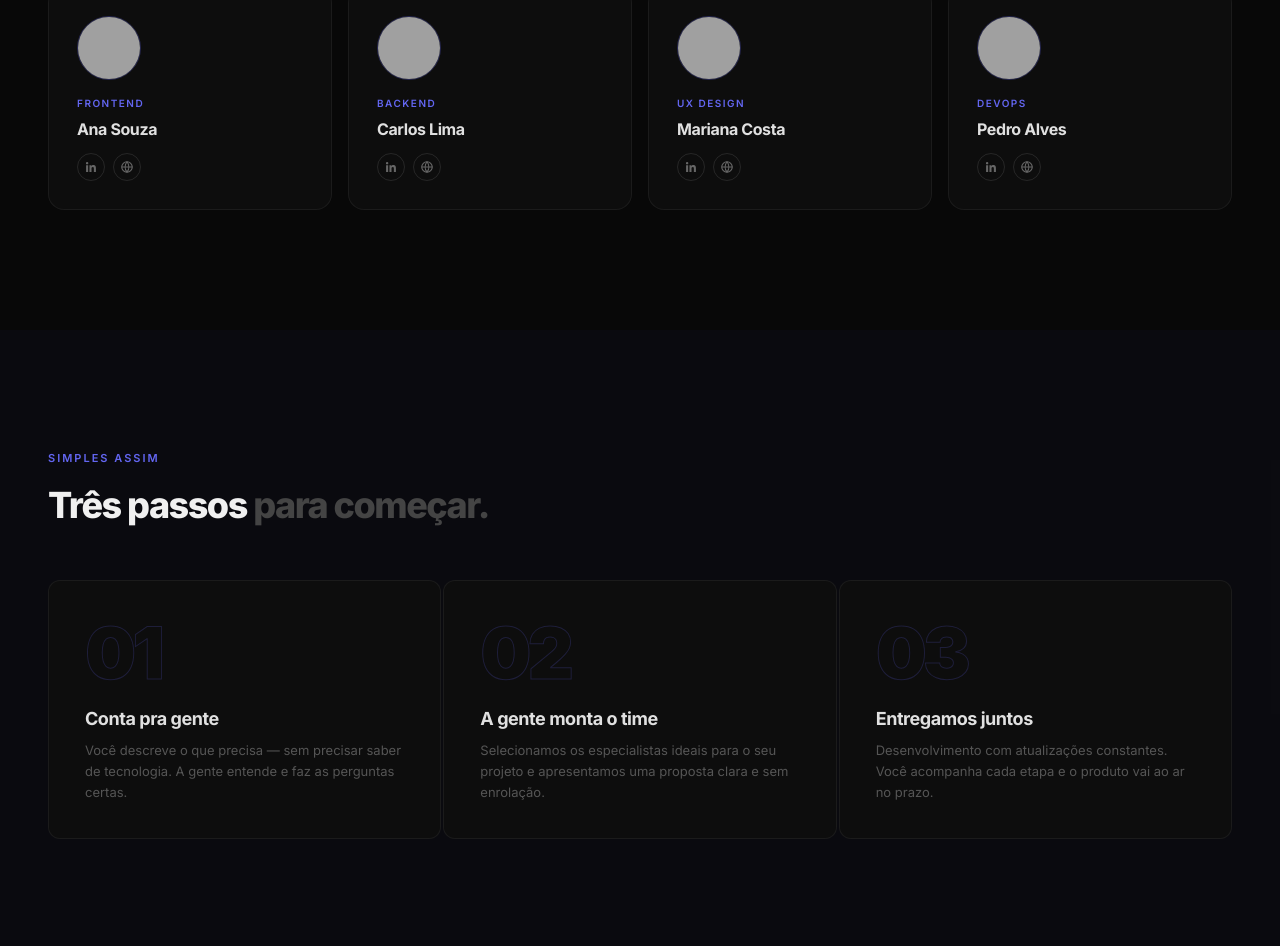
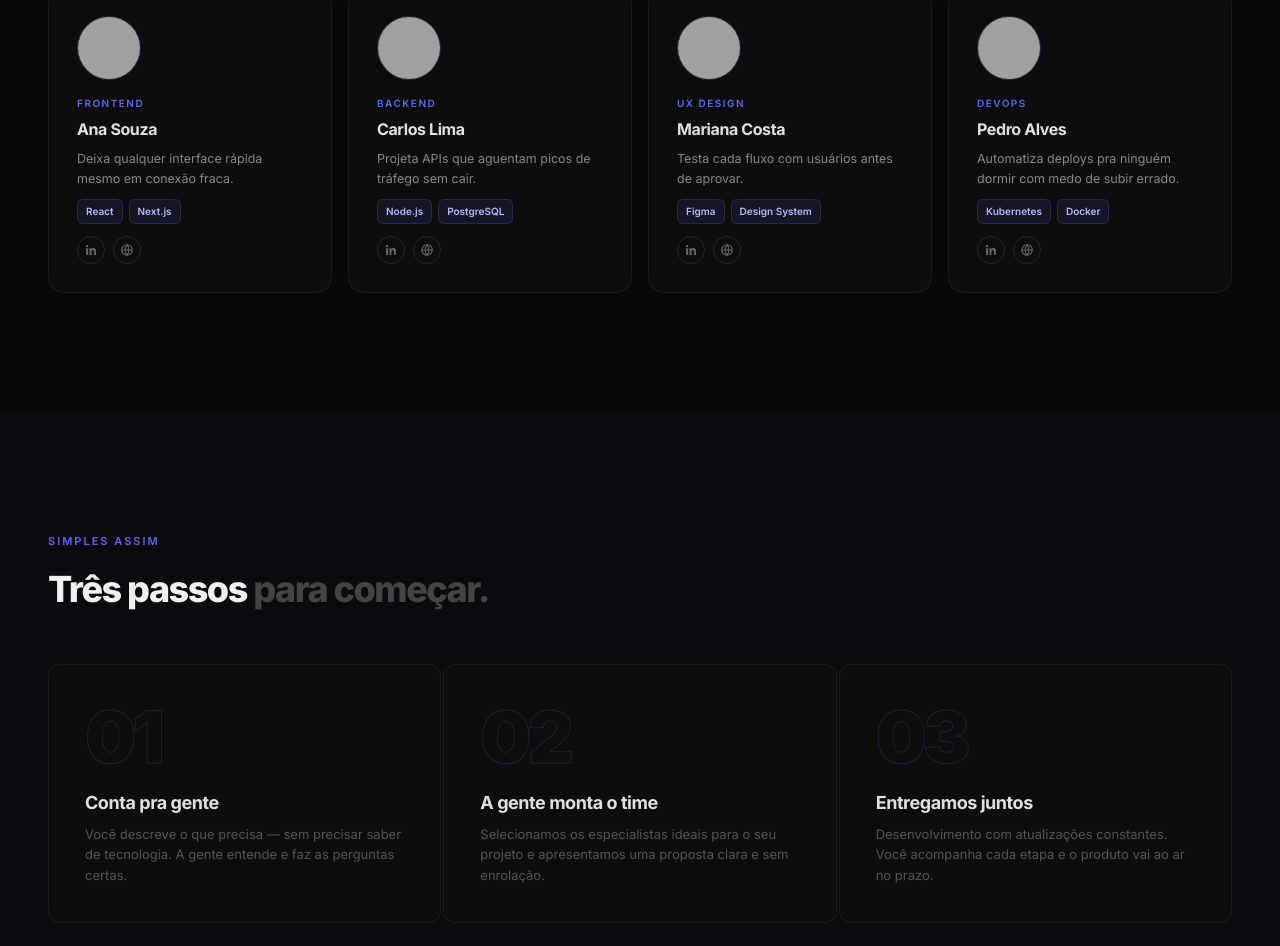
Before and after one commit to dionbiancha/team-portfolio, a Next.js app: page / in a window 1280 px wide. Shown: the part 1573-2519 px from the top of the page. Built offline with nearby package versions, Linux system fonts and the light colour scheme; grey boxes are pictures that could not be loaded.

Commit message:
feat: add specialty tagline and skill tags to team cards

```diff
--- a/src/components/Team.tsx
+++ b/src/components/Team.tsx
@@ -40,6 +40,21 @@ export default function Team() {
               {member.lead}
             </p>
 
+            <p className="text-[12.5px] leading-relaxed text-[#888] mt-2">
+              {member.tagline}
+            </p>
+
+            <div className="flex flex-wrap gap-1.5 mt-2.5">
+              {member.tags.map((tag) => (
+                <span
+                  key={tag}
+                  className="text-[10px] font-semibold text-[#b7b8ff] bg-accent/10 border border-accent/[0.22] px-2 py-1 rounded-md"
+                >
+                  {tag}
+                </span>
+              ))}
+            </div>
+
             <div className="flex gap-2 mt-3">
               <a
                 href={member.linkedinUrl}
--- a/src/data/team.ts
+++ b/src/data/team.ts
@@ -7,6 +7,8 @@ export type TeamMember = {
   members: string[]
   linkedinUrl: string
   portfolioUrl: string
+  tagline: string
+  tags: string[]
 }
 
 export const team: TeamMember[] = [
@@ -18,6 +20,8 @@ export const team: TeamMember[] = [
     members: ['Rafael Mendes', 'Camila Torres'],
     linkedinUrl: '#',
     portfolioUrl: '#',
+    tagline: 'Deixa qualquer interface rápida mesmo em conexão fraca.',
+    tags: ['React', 'Next.js'],
   },
   {
     area: 'Backend',
@@ -27,6 +31,8 @@ export const team: TeamMember[] = [
     members: ['Thiago Ramos', 'Julia Neves'],
     linkedinUrl: '#',
     portfolioUrl: '#',
+    tagline: 'Projeta APIs que aguentam picos de tráfego sem cair.',
+    tags: ['Node.js', 'PostgreSQL'],
   },
   {
     area: 'UX Design',
@@ -36,6 +42,8 @@ export const team: TeamMember[] = [
     members: ['Diego Farias', 'Letícia Braga'],
     linkedinUrl: '#',
     portfolioUrl: '#',
+    tagline: 'Testa cada fluxo com usuários antes de aprovar.',
+    tags: ['Figma', 'Design System'],
   },
   {
     area: 'DevOps',
@@ -45,5 +53,7 @@ export const team: TeamMember[] = [
     members: ['Renata Silva', 'Bruno Carvalho'],
     linkedinUrl: '#',
     portfolioUrl: '#',
+    tagline: 'Automatiza deploys pra ninguém dormir com medo de subir errado.',
+    tags: ['Kubernetes', 'Docker'],
   },
 ]
```
Also changed, not shown: 1 other file (tests, documents, lock files or other folders).
